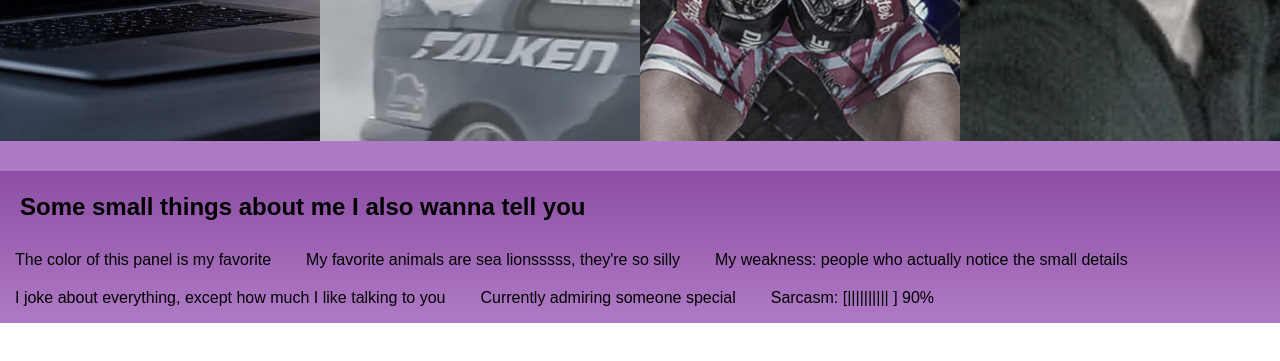
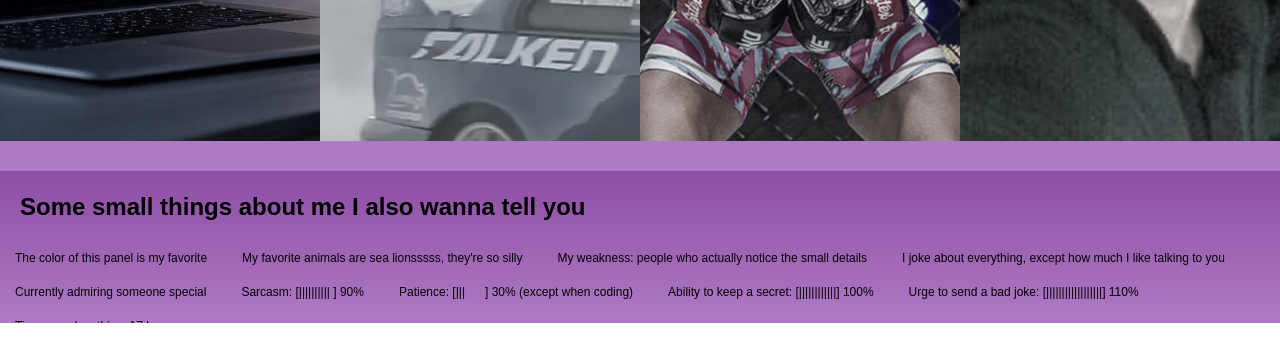
Before and after one commit to ondra-honc/Counting-moments, a website: page index.html in a window 1280 px wide. Shown: the part 2078-2439 px from the top of the page. Drawn offline with Linux system fonts and the light colour scheme.

Commit message:
fixed font on footer

```diff
--- a/laptopCSS.css
+++ b/laptopCSS.css
@@ -401,6 +401,10 @@ li {
 
 @media (max-width: 1400px), (max-height: 800px) {
 
+    li {
+        font-size: 12px;
+    }
+
     .one h1, .two h1, #aboutYou, #the-final-line {
         font-size: clamp(3rem, 8vw, 70px);
     }
```
